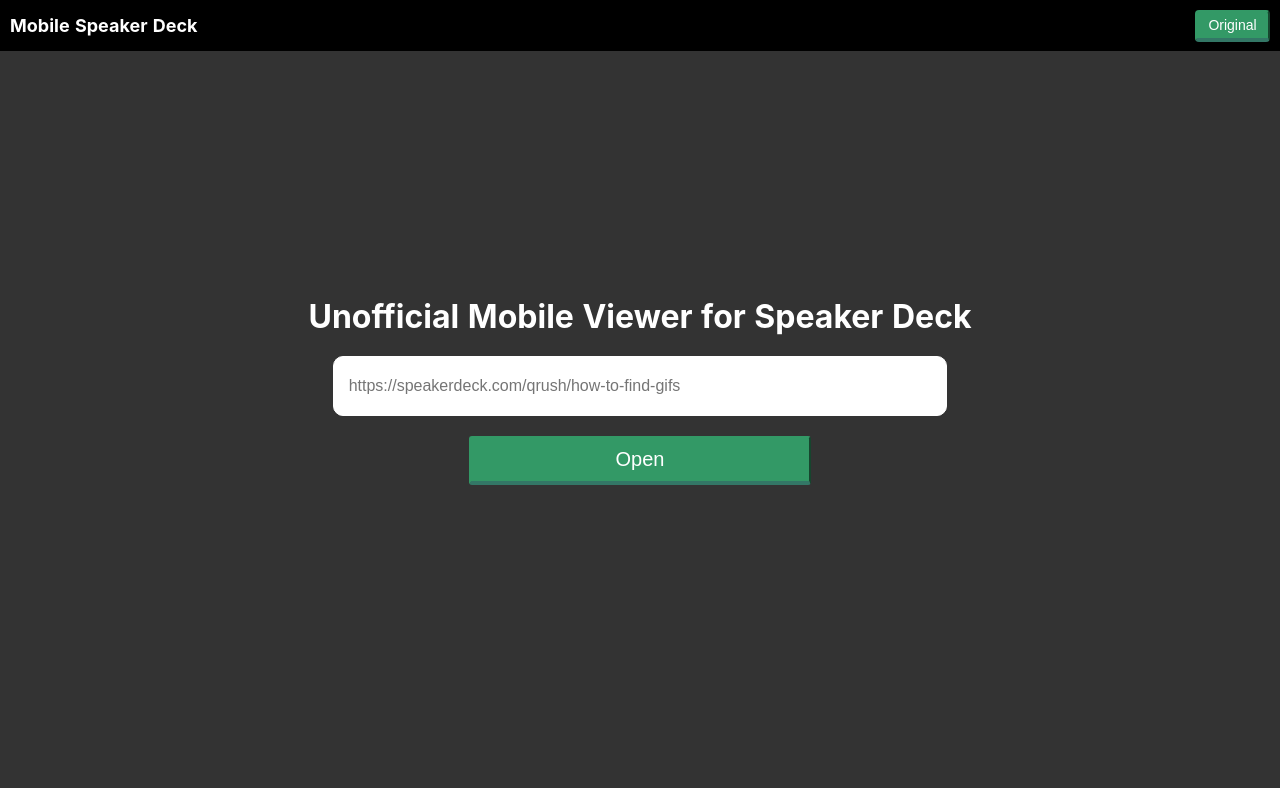
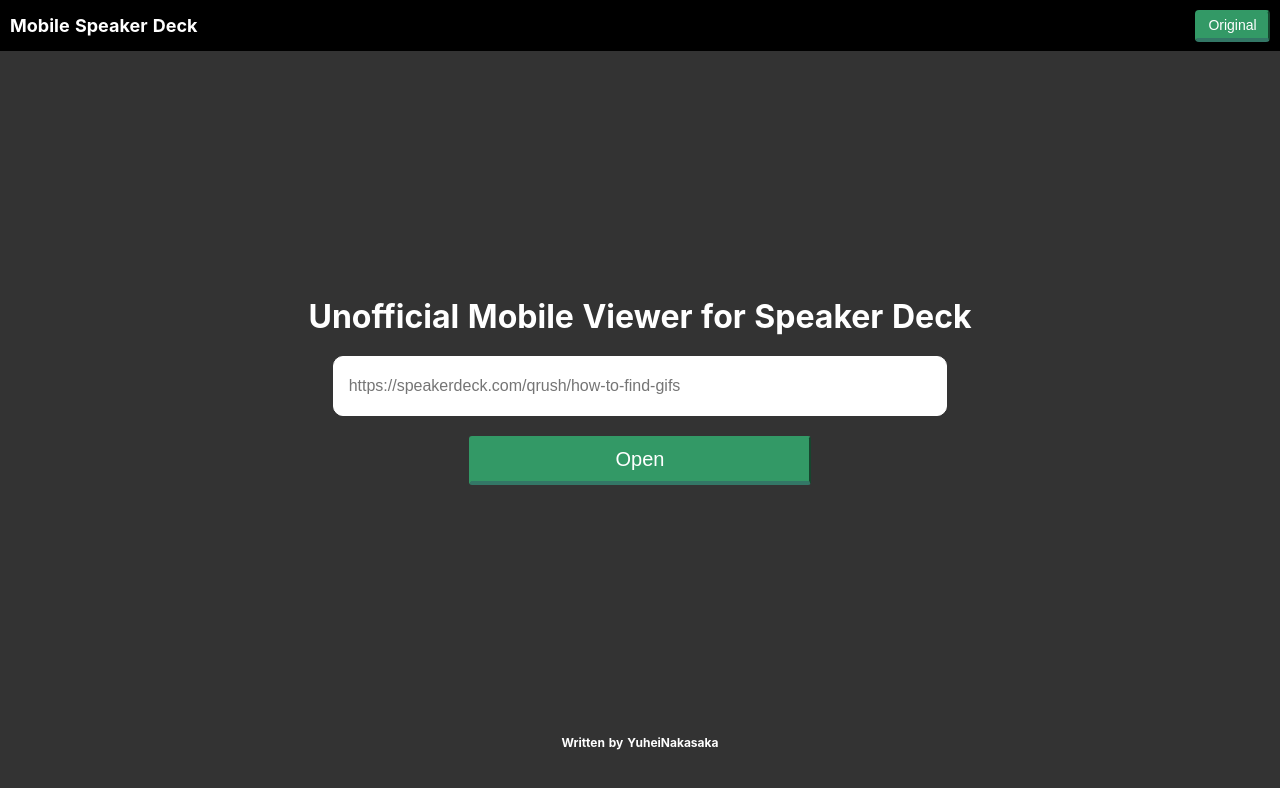
Before and after one commit to YuheiNakasaka/speakerdeck-mobile, a Nuxt app: page / in a window 1280 px wide. Shown: the top 788 px of the page. Built offline with nearby package versions, Linux system fonts and the light colour scheme.

Commit message:
Add credit to footer

```diff
--- /dev/null
+++ b/components/Footer.vue
@@ -0,0 +1,26 @@
+<template>
+  <div id="footer">
+    <div>
+      <a href="https://github.com/YuheiNakasaka/speakerdeck-mobile" target="_blank" rel="noopener">
+        Written by YuheiNakasaka
+      </a>
+    </div>
+  </div>
+</template>
+
+<script>
+export default {}
+</script>
+
+<style lang="scss" scoped>
+#footer {
+  width: 100%;
+  text-align: center;
+  a {
+    font-size: 12px;
+    font-weight: bold;
+    color: #fff;
+    text-decoration: none;
+  }
+}
+</style>
--- a/pages/index.vue
+++ b/pages/index.vue
@@ -2,15 +2,17 @@
   <div>
     <Header></Header>
     <HomeForm></HomeForm>
+    <Footer></Footer>
   </div>
 </template>
 
 <script>
 import Header from "~/components/Header";
 import HomeForm from "~/components/HomeForm";
+import Footer from "~/components/Footer";
 
 export default {
-  components: {Header, HomeForm}
+  components: {Header, HomeForm, Footer}
 }
 </script>
 
```
